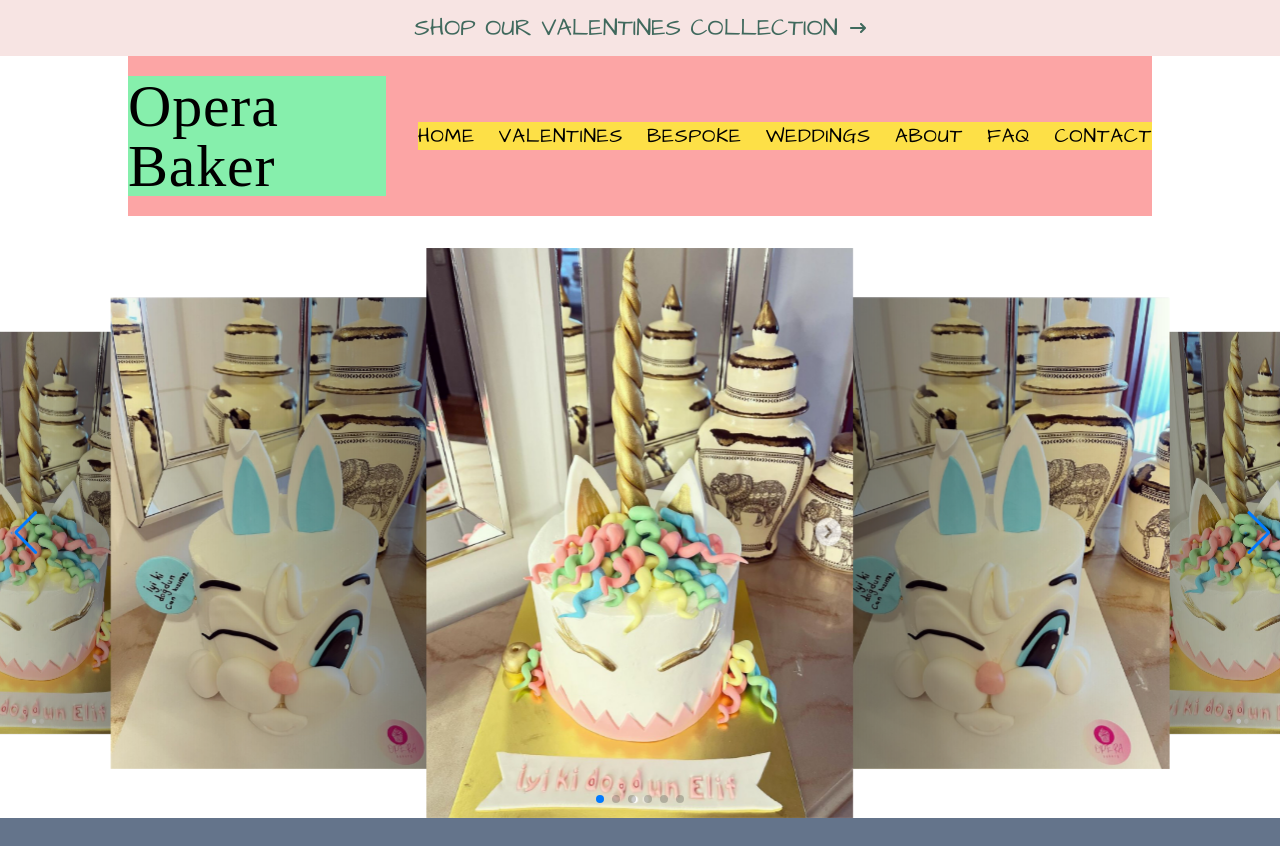
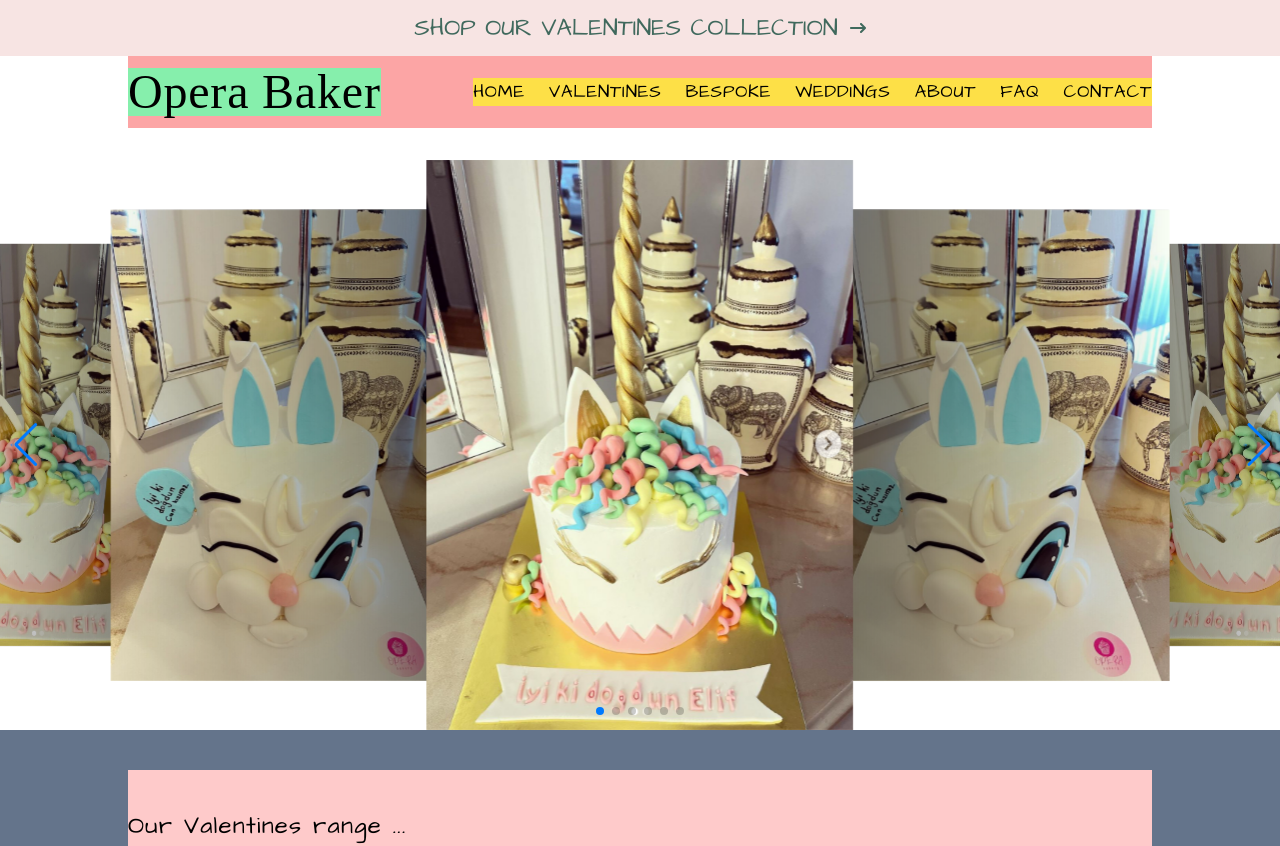
Before and after one commit to muratsimseekk/Cake-Shop, a React (Vite) app: page / in a window 1280 px wide. Shown: the top 846 px of the page. Built offline with nearby package versions, Linux system fonts and the light colour scheme; a web font is replaced by a local one.

Commit message:
redesing header for xl screens

```diff
--- a/src/pages/Header.jsx
+++ b/src/pages/Header.jsx
@@ -5,22 +5,22 @@ import { Link } from "react-router-dom";
 
 function Header() {
   return (
-    <div className="w-full flex justify-center">
-      <div className="w-[100%]">
+    <div className="2xl:w-full xl:w-full 2xl:flex xl:flex 2xl:justify-center xl:justify-center w-full flex justify-center">
+      <div className="2xl:w-[100%]  w-full">
         <div className="flex items-center gap-3 bg-[#f7e4e3] justify-center py-3">
-          <h3 className="font-architech text-[#40695d] text-2xl hover:underline hover:cursor-pointer">
+          <h3 className="font-architech text-[#40695d] 2xl:text-2xl xl:text-2xl hover:underline hover:cursor-pointer">
             SHOP OUR VALENTINES COLLECTION
           </h3>
           <FaArrowRightLong className="w-4 h-4 text-[#40695d]" />
         </div>
-        <div className="flex justify-center items-center">
-          <div className="bg-red-300 tracking-wider flex items-center justify-between gap-8 w-4/5 py-5">
+        <div className="2xl:flex xl:flex 2xl:justify-center xl:justify-center 2xl:items-center xl:items-center flex flex-col items-center">
+          <div className="bg-red-300 tracking-wider  flex flex-col items-center gap-8 2xl:flex xl:flex 2xl:flex-row xl:flex-row 2xl:items-center xl:items-center 2xl:justify-between xl:justify-between 2xl:gap-8 2xl:w-4/5 xl:w-4/5 w-full py-5 xl:py-3">
             <div className="flex flex-col font-whisper bg-green-300">
               <Link to="/">
-                <h1 className="text-6xl ">Opera Baker</h1>
+                <h1 className="2xl:text-6xl xl:text-5xl ">Opera Baker</h1>
               </Link>
             </div>
-            <ul className="flex gap-6 bg-yellow-300 text-xl">
+            <ul className="2xl:flex xl:flex xl:gap-6 2xl:gap-6 bg-yellow-300 text-xl xl:text-lg">
               <Link to="/">
                 <li>HOME</li>
               </Link>
```
